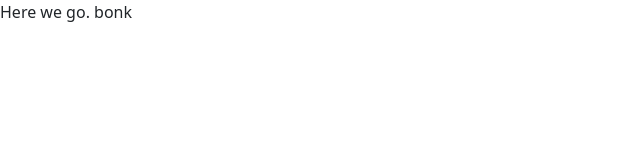
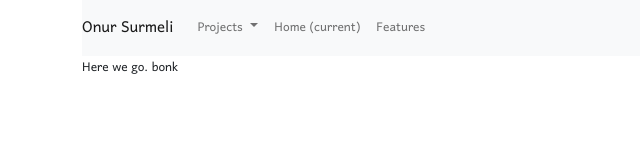
Before and after one commit to Zibilyonik/portfolio, a website: page index.html in a window 1280 px wide. Shown: the whole page, without its empty margins (0-640 px from the left). Drawn offline with nearby package versions, Linux system fonts and the light colour scheme.

Commit message:
-Adds Sass into project -Creates navbar template

```diff
--- a/index.html
+++ b/index.html
@@ -6,9 +6,39 @@
     <link href="https://cdn.jsdelivr.net/npm/bootstrap@5.0.0/dist/css/bootstrap.min.css" rel="stylesheet" integrity="sha384-wEmeIV1mKuiNpC+IOBjI7aAzPcEZeedi5yW5f2yOq55WWLwNGmvvx4Um1vskeMj0" crossorigin="anonymous">
     <link rel="preconnect" href="https://fonts.gstatic.com">
     <link href="https://fonts.googleapis.com/css2?family=Harmattan:wght@400;700&display=swap" rel="stylesheet">
+    <link href="stylesheets/index.css" rel="stylesheet">
     <title>Portfolio - Onur Surmeli</title>
   </head>
   <body>
-    Here we go. bonk
+    <div class="container mx-auto">
+      <nav class="navbar navbar-expand-lg navbar-light bg-light">
+        <a class="navbar-brand" href="#">Onur Surmeli</a>
+        <button class="navbar-toggler" type="button" data-toggle="collapse" data-target="#navbarNavDropdown" aria-controls="navbarNavDropdown" aria-expanded="false" aria-label="Toggle navigation">
+          <span class="navbar-toggler-icon"></span>
+        </button>
+        <div class="collapse navbar-collapse" id="navbarNavDropdown">
+          <ul class="navbar-nav">
+            <li class="nav-item dropdown">
+              <a class="nav-link dropdown-toggle" href="#" id="navbarDropdownMenuLink" role="button" data-toggle="dropdown" aria-haspopup="true" aria-expanded="false">
+                Projects
+              </a>
+              <div class="dropdown-menu" aria-labelledby="navbarDropdownMenuLink">
+                <a class="dropdown-item" href="#">Project 1</a>
+                <a class="dropdown-item" href="#">Another action</a>
+                <a class="dropdown-item" href="#">Something else here</a>
+              </div>
+            </li>
+            <li class="nav-item active">
+              <a class="nav-link" href="#">Home <span class="sr-only">(current)</span></a>
+            </li>
+            <li class="nav-item">
+              <a class="nav-link" href="#">Features</a>
+            </li>
+
+          </ul>
+        </div>
+      </nav>
+      Here we go. bonk
+    </div>
   </body>
 </html>
--- a/package.json
+++ b/package.json
@@ -1,6 +1,7 @@
 {
   "dependencies": {
     "bootstrap": "^5.0.0",
-    "bootstrap-icons": "^1.5.0"
+    "bootstrap-icons": "^1.5.0",
+    "normalize.css": "^8.0.1"
   }
 }
--- /dev/null
+++ b/stylesheets/index.scss
@@ -0,0 +1,3 @@
+* {
+  font-family: harmattan;
+}
```
Also changed, not shown: stylesheets/index.css (added), 2 other files.
